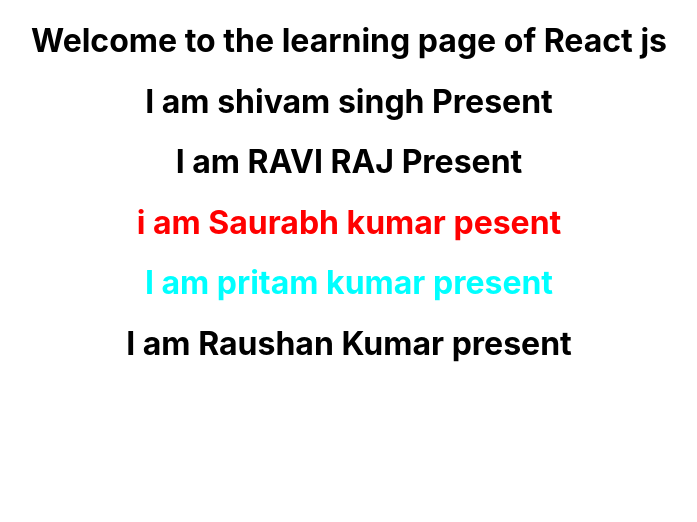
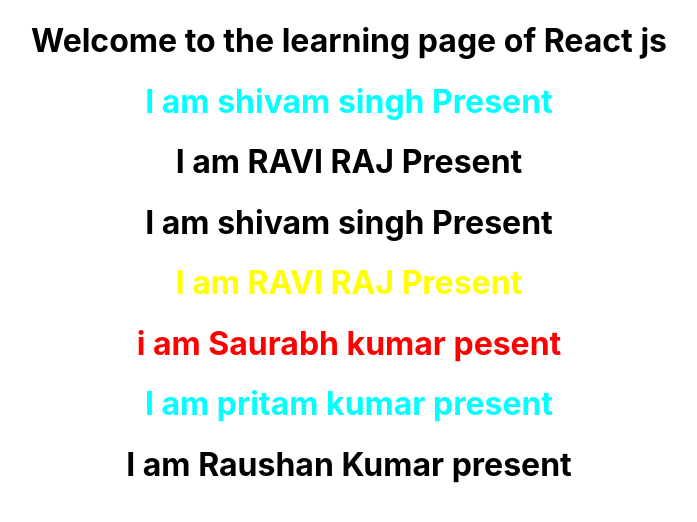
Before and after one commit to Kunwar-Abhishek-Singh/Spyder, a React (Create React App) app: page / in a window 1280 px wide. Shown: the top 522 px of the page, without its empty margins (291-988 px from the left). Built offline with nearby package versions, Linux system fonts and the light colour scheme.

Commit message:
shivam color aqua

```diff
--- a/src/App.js
+++ b/src/App.js
@@ -4,8 +4,10 @@
   return (
     <div className="App">
       <h1>Welcome to the learning page of React js</h1>
+      <h1 className='shiva'>I am shivam singh Present</h1>
+      <h1>I am RAVI RAJ Present</h1>
       <h1>I am shivam singh Present</h1>
-      <h1>I am RAVI RAJ Present</h1>
+      <h1 className='ravi' >I am RAVI RAJ Present</h1>
       <h1 className='saurabhName'>i am Saurabh kumar pesent</h1>
       <h1  className='pritam'>I am pritam kumar present</h1>
       <h1>I am Raushan Kumar present</h1>
```
